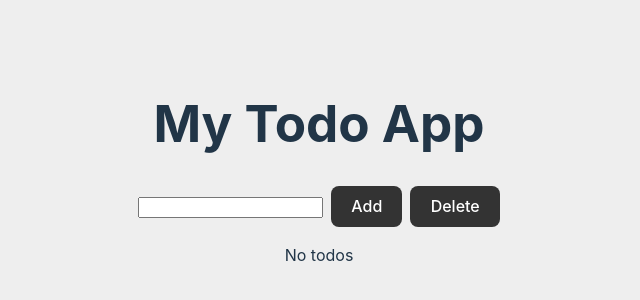
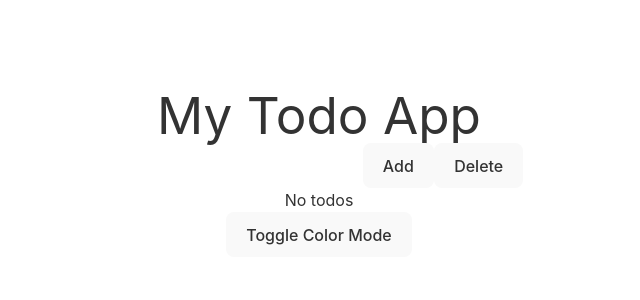
Before and after one commit to kasa021/vue-TodoApp, a Vue app: page / in a window 1280 px wide. Shown: the part 228-528 px from the top of the page, without its empty margins (321-961 px from the left). Built offline with nearby package versions, Linux system fonts and the light colour scheme.

Commit message:
DarkMode うまくいかない

```diff
--- a/package.json
+++ b/package.json
@@ -9,10 +9,16 @@
     "preview": "vite preview"
   },
   "dependencies": {
+    "@heroicons/vue": "^2.0.16",
+    "@vueuse/core": "^9.13.0",
+    "quasar": "^2.11.6",
     "vue": "^3.2.45"
   },
   "devDependencies": {
     "@vitejs/plugin-vue": "^4.0.0",
+    "autoprefixer": "^10.4.13",
+    "postcss": "^8.4.21",
+    "tailwindcss": "^3.2.7",
     "typescript": "^4.9.3",
     "vite": "^4.1.0",
     "vue-tsc": "^1.0.24"
--- /dev/null
+++ b/postcss.config.cjs
@@ -0,0 +1,6 @@
+module.exports = {
+  plugins: {
+    tailwindcss: {},
+    autoprefixer: {},
+  },
+}
--- a/src/App.vue
+++ b/src/App.vue
@@ -1,7 +1,15 @@
 <script setup lang="ts">
 import { ref, reactive, computed, onMounted, onBeforeUnmount, watch } from 'vue'
 import TodoAdd from './components/TodoAdd.vue'
+import {useDark,useToggle} from '@vueuse/core'
 
+const isDark = useDark({
+  selector: "body", //element to add attribute to
+  attribute: "theme", // attribute name
+  valueDark: "custom-dark", // attribute value for dark mode
+  valueLight: "custom-light", // attribute value for light mode
+});
+const toggleDark =useToggle(isDark)
 
 interface Todo {
   text: string;
@@ -58,14 +66,19 @@ watch(todos, setToLocalStorage, { deep: true });
         :class="{ 'todo-done': todo.isDone }">{{
           todo.text }}</span></li>
   </ul>
+
+  <button @click="toggleDark()" class="isDark()">Toggle Color Mode</button>
 </template>
 
 <style>
-body {
-  background-color: #eee;
+
+[theme="custom-dark"] {
+  background-color: #333;
+  color: #fff;
 }
 
-.todo-done {
-  text-decoration: line-through;
+[theme="custom-light"] {
+  background-color: #fff;
+  color: #333;
 }
 </style>
--- a/src/components/MyButton.vue
+++ b/src/components/MyButton.vue
@@ -5,10 +5,11 @@
 </template>
 
 <style scoped>
-.my-btn {
+
+[theme="custom-dark"] {
+  background-color: #333;
   color: #fff;
-  background-color: #333;
-  margin-left: 0.5em;
-  border-radius: 0.5em;
 }
+
+
 </style>
--- a/src/style.css
+++ b/src/style.css
@@ -1,3 +1,7 @@
+@tailwind base;
+@tailwind components;
+@tailwind utilities;
+
 :root {
   font-family: Inter, system-ui, Avenir, Helvetica, Arial, sans-serif;
   line-height: 1.5;
--- /dev/null
+++ b/tailwind.config.cjs
@@ -0,0 +1,10 @@
+/** @type {import('tailwindcss').Config} */
+module.exports = {
+  purge: ['./index.html', './src/**/*.{vue,js,ts,jsx,tsx}'],
+  darkMode: 'media',
+  content: [],
+  theme: {
+    extend: {},
+  },
+  plugins: [],
+}
```
Also changed, not shown: src/layouts/Default.vue (added), 1 other file (tests, documents, lock files or other folders).
